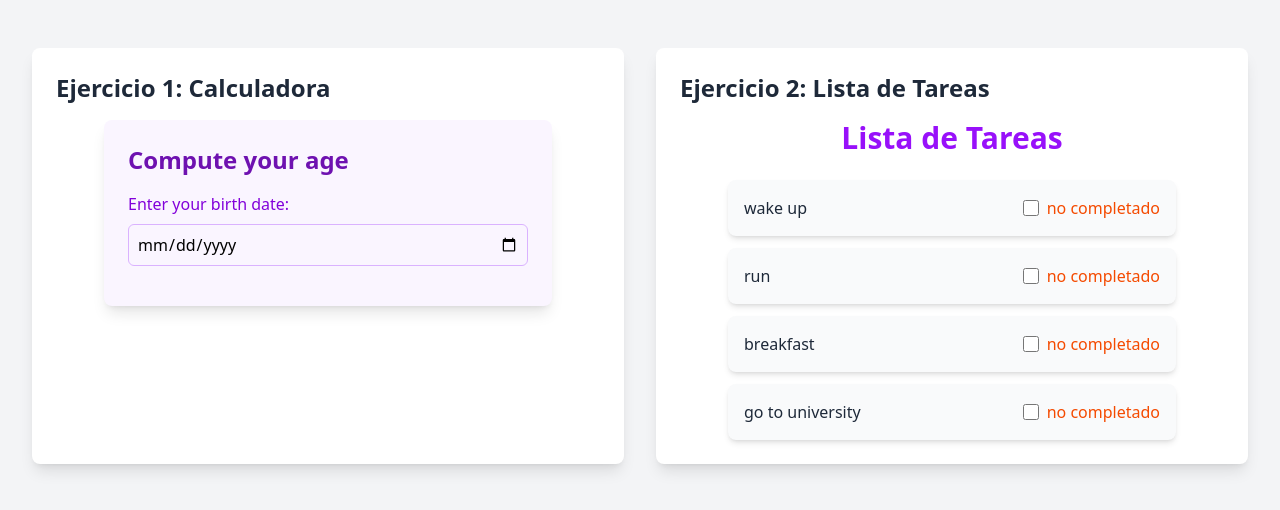
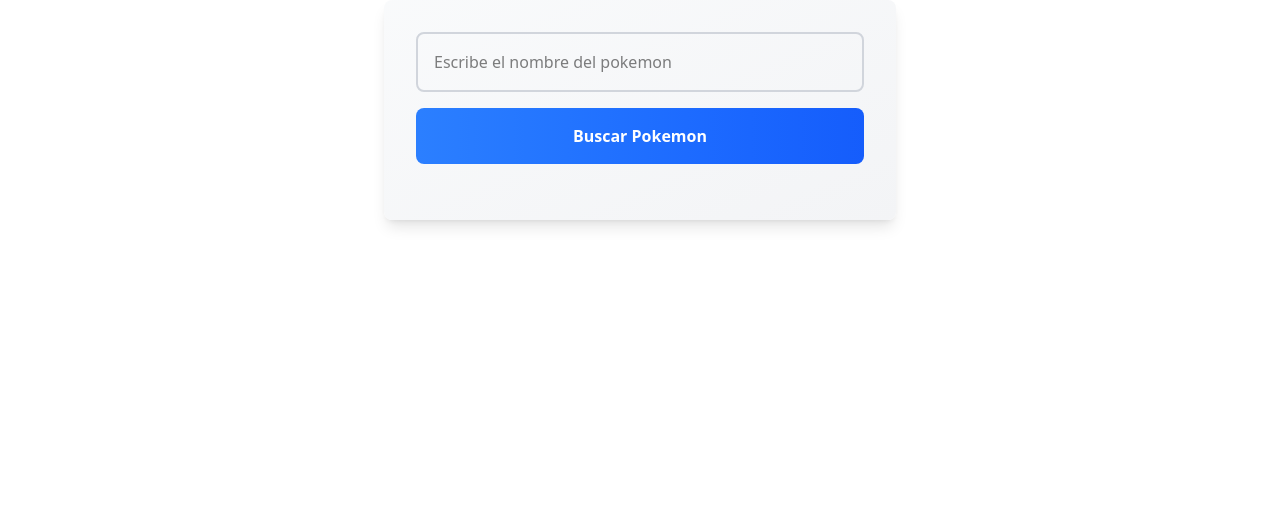
Before and after one commit to Zack-y11/first-vue-project, a Vue app: page / in a window 1280 px wide. Shown: the top 510 px of the page. Built offline with nearby package versions, Linux system fonts and the light colour scheme.

Commit message:
add PokeApi and axiosFetch components; update title and dependencies

```diff
--- a/index.html
+++ b/index.html
@@ -4,7 +4,7 @@
     <meta charset="UTF-8">
     <link rel="icon" href="/favicon.ico">
     <meta name="viewport" content="width=device-width, initial-scale=1.0">
-    <title>Vite App</title>
+    <title>Poke Dex</title>
   </head>
   <body>
     <div id="app"></div>
--- a/package.json
+++ b/package.json
@@ -10,6 +10,7 @@
   },
   "dependencies": {
     "@tailwindcss/vite": "^4.0.15",
+    "axios": "^1.8.4",
     "tailwindcss": "^4.0.15",
     "vue": "^3.5.13"
   },
--- a/src/App.vue
+++ b/src/App.vue
@@ -2,26 +2,13 @@
 import Navbar from './components/Navbar.vue';
 import tareas from './components/Tareas.vue'
 import calculadora from './components/calculadora.vue';
+import Pokemon from "./components/PokeApi.vue"
+import axiosFetch from './components/axiosFetch.vue';
 </script>
 
 <template>
-  <div>
-    <div class="min-h-screen bg-gray-100 py-12 px-4 sm:px-6 lg:px-8">
-      <div class="max-w-7xl mx-auto">
-        <div class="grid grid-cols-1 md:grid-cols-2 gap-8">
-          <div class="bg-white rounded-lg shadow-lg p-6 hover:shadow-xl transition duration-300">
-            <h2 class="text-2xl font-bold mb-4 text-gray-800">Ejercicio 1: Calculadora</h2>
-            <calculadora />
-          </div>
-
-          <div class="bg-white rounded-lg shadow-lg p-6 hover:shadow-xl transition duration-300">
-            <h2 class="text-2xl font-bold mb-4 text-gray-800">Ejercicio 2: Lista de Tareas</h2>
-            <tareas />
-          </div>
-        </div>
-      </div>
-    </div>
-  </div>
+  <!-- <Pokemon/> -->
+  <axiosFetch/>
 </template>
 
 
--- /dev/null
+++ b/src/components/PokeApi.vue
@@ -0,0 +1,59 @@
+<script setup>
+import { ref, computed } from "vue";
+
+const nombrePokemon = ref("");
+const pokemon = ref(null);
+const error = ref("");
+
+const tipo = computed(() => {
+  return pokemon.value?.types?.map((tipo) => tipo.type.name) || [];
+});
+
+const buscarPokemon = async () => {
+  error.value = "";
+  pokemon.value = null;
+
+  if (!nombrePokemon.value.trim()) {
+    error.value = "El nombre no puede estar vacio";
+    return;
+  }
+
+  try {
+    const res = await fetch(
+      `https://pokeapi.co/api/v2/pokemon/${nombrePokemon.value.toLowerCase()}`
+    );
+    if (!res.ok) throw new Error("El pokemon no ha sido encontrado");
+    const data = await res.json();
+    pokemon.value = data;
+  } catch (err) {
+    error.value = "Pokemon no encontrado";
+    console.log(err);
+  }
+}
+</script>
+
+<template>
+  <div class="container mx-auto p-6 max-w-md bg-gray-100 rounded-lg shadow-md">
+    <input
+      type="text"
+      v-model="nombrePokemon"
+      placeholder="Escribe el nombre del pokemon"
+      class="border-2 border-gray-300 rounded-md p-2 justify-center w-full mb-4"
+    />
+    <button
+      @click="buscarPokemon"
+      class="bg-blue-500 text-white px-4 py-2 rounded-md hover:bg-blue-600"
+    >
+      Buscar Pokemon
+    </button>
+    <div v-if="error" class="text-red-500 mt-2">{{ error }}</div>
+    <div v-if="pokemon && pokemon.sprites" class="mt-4">
+        <img :src="pokemon.sprites.front_default" alt="imagen">
+        <h2 class="text-xl font-bold mt-2">{{ pokemon.name }}</h2>
+        <p>Types: {{ tipo.join(", ") }}</p>
+    </div>
+    <p v-if="error" class="text-red">
+        {{ error }}
+    </p>
+  </div>
+</template>
--- /dev/null
+++ b/src/components/axiosFetch.vue
@@ -0,0 +1,111 @@
+<script setup>
+import { ref, computed } from "vue";
+import axios from "axios";
+
+const nombrePokemon = ref("");
+const pokemon = ref(null);
+const error = ref("");
+
+const tipo = computed(() => {
+  return pokemon.value?.types?.map((tipo) => tipo.type.name) || [];
+});
+
+const buscarPokemon = async () => {
+  error.value = "";
+  pokemon.value = null;
+
+  if (!nombrePokemon.value.trim()) {
+    error.value = "El nombre no puede estar vacio";
+    return;
+  }
+
+  try {
+    const res = await axios.get(
+      `https://pokeapi.co/api/v2/pokemon/${nombrePokemon.value.toLowerCase()}`
+    );
+    //if (!res.ok) throw new Error("El pokemon no ha sido encontrado");
+    //const data = await res.json();
+    pokemon.value = res.data;
+  } catch (err) {
+    error.value = err.response?.status === 404
+    ? "Pokemon No encontrado"
+    : "Error al buscar el pokemon"
+    console.log(err);
+  }
+}
+</script>
+
+<template>
+    <div class="container mx-auto p-8 max-w-lg bg-gradient-to-br from-gray-50 to-gray-100 rounded-lg shadow-lg">
+        <!-- Search Section -->
+        <div class="mb-6">
+            <input
+                type="text"
+                v-model="nombrePokemon"
+                placeholder="Escribe el nombre del pokemon"
+                class="border-2 border-gray-300 rounded-lg p-4 w-full mb-4 focus:outline-none focus:border-blue-500 transition duration-300"
+            />
+            <button
+                @click="buscarPokemon"
+                class="bg-gradient-to-r from-blue-500 to-blue-600 text-white px-6 py-4 rounded-lg hover:from-blue-600 hover:to-blue-700 w-full transition duration-300 font-semibold"
+            >
+                Buscar Pokemon
+            </button>
+        </div>
+
+        <!-- Error Message -->
+        <div v-if="error" class="text-red-500 text-center p-4 bg-red-50 rounded-lg mb-4 border border-red-200">
+            {{ error }}
+        </div>
+
+        <!-- Pokemon Details -->
+        <div v-if="pokemon && pokemon.sprites" class="bg-white p-6 rounded-lg shadow-md hover:shadow-xl transition duration-300">
+            <div class="flex flex-col items-center">
+                <img
+                    :src="pokemon.sprites.front_default"
+                    :alt="pokemon.name"
+                    class="w-56 h-56 object-contain hover:scale-110 transition duration-300"
+                >
+                <h2 class="text-3xl font-bold mt-4 capitalize text-gray-800">
+                    {{ pokemon.name }}
+                </h2>
+
+                <!-- Types -->
+                <div class="mt-4 flex gap-3">
+                    <span
+                        v-for="(t, index) in tipo"
+                        :key="index"
+                        class="px-4 py-2 rounded-full text-sm font-bold shadow-sm"
+                        :class="{
+                            'bg-green-200 text-green-800': t === 'grass',
+                            'bg-red-200 text-red-800': t === 'fire',
+                            'bg-blue-200 text-blue-800': t === 'water',
+                            'bg-yellow-200 text-yellow-800': t === 'electric',
+                            'bg-purple-200 text-purple-800': t === 'poison',
+                            'bg-gray-200 text-gray-800': !['grass', 'fire', 'water', 'electric', 'poison'].includes(t)
+                        }"
+                    >
+                        {{ t }}
+                    </span>
+                </div>
+
+                <!-- Stats -->
+                <div class="mt-6 w-full">
+                    <h3 class="font-bold text-xl mb-4 text-gray-700">Stats:</h3>
+                    <div v-for="stat in pokemon.stats" :key="stat.stat.name" class="mb-3">
+                        <div class="flex justify-between text-sm mb-1">
+                            <span class="capitalize font-semibold">{{ stat.stat.name }}</span>
+                            <span class="font-medium">{{ stat.base_stat }}/200</span>
+                        </div>
+                        <div class="w-full bg-gray-200 rounded-full h-3">
+                            <div
+                                class="bg-gradient-to-r from-blue-400 to-blue-600 h-3 rounded-full transition-all duration-500"
+                                :style="{ width: `${(stat.base_stat/200)*100}%` }"
+                            ></div>
+                        </div>
+                    </div>
+                </div>
+            </div>
+        </div>
+    </div>
+</template>
```
Also changed, not shown: 2 other files (tests, documents, lock files or other folders).
